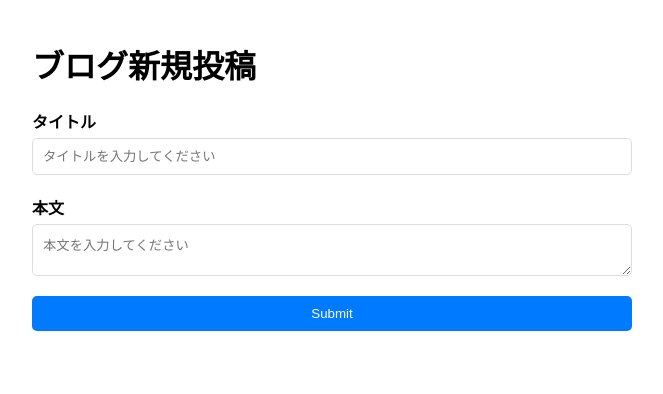
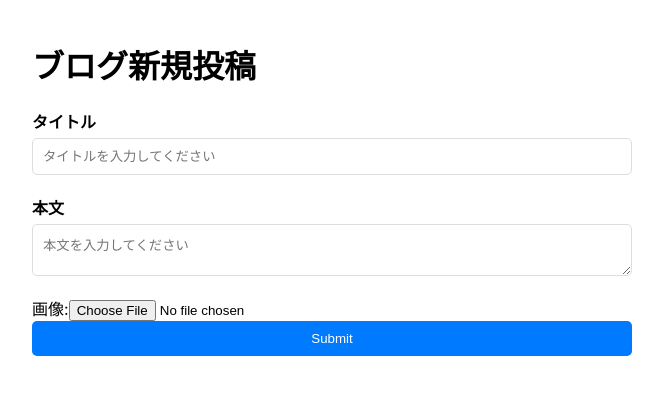
Before and after one commit to se1987/rails_blog_app, a Next.js app in the folder frontend/: page /pages/posts/create-post in a window 1280 px wide. Shown: the top 394 px of the page, without its empty margins (308-971 px from the left). Built offline with nearby package versions, Linux system fonts and the light colour scheme.

Commit message:
ブログ新規投稿で画像投稿機能追加

```diff
--- a/frontend/src/app/models/types.ts
+++ b/frontend/src/app/models/types.ts
@@ -2,6 +2,7 @@ export interface Post {
   id: string;
   title: string;
   content: string;
+  image?: File;
   created_at: string;
   updated_at: string;
 }
--- a/frontend/src/app/pages/posts/create-post/page.tsx
+++ b/frontend/src/app/pages/posts/create-post/page.tsx
@@ -10,6 +10,7 @@ import { useRouter } from "next/navigation";
 const CreatePost = () => {
   const [title, setTitle] = useState("");
   const [content, setContent] = useState("");
+  const [image, setImage] = useState<File | null>(null);
   const router = useRouter();
 
   const handleSubmit = async (e: FormEvent) => {
@@ -18,6 +19,7 @@ const CreatePost = () => {
       await axios.post("http://localhost:3001/api/v1/posts/", {
         title: title,
         content: content,
+        image: image,
       });
       router.push("/");
     } catch (err) {
@@ -49,6 +51,17 @@ const CreatePost = () => {
             setContent(e.target.value)
           }
         />
+        <div>
+          <label>画像:</label>
+          <input
+            id="image"
+            placeholder="画像を選択してください"
+            type="file"
+            onChange={(e) =>
+              setImage(e.target.files ? e.target.files[0] : null)
+            }
+          />
+        </div>
         <button className={styles.button} type="submit">
           Submit
         </button>
```
